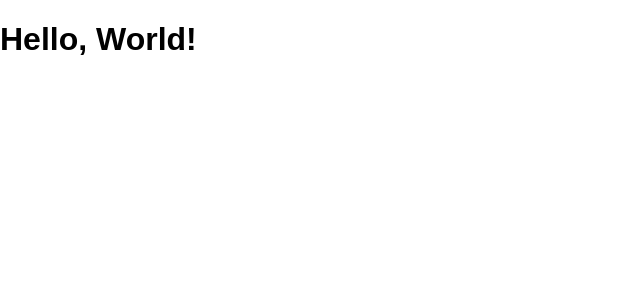
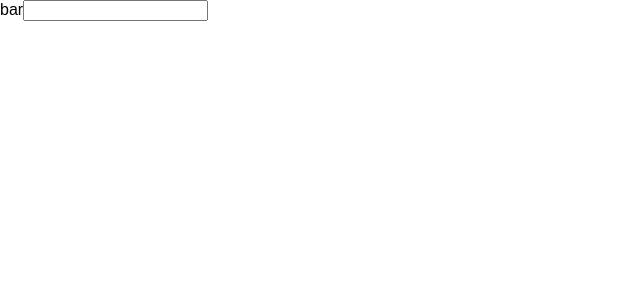
Before and after one commit to MpJunyaSato/udemy-react-redux-crud-application, a React (Create React App) app: page / in a window 1280 px wide. Shown: the top 300 px of the page, without its empty margins (0-640 px from the left). Built offline with nearby package versions, Linux system fonts and the light colour scheme.

Commit message:
learn jsx syntax

```diff
--- a/src/App.js
+++ b/src/App.js
@@ -1,10 +1,32 @@
 import React, {Component} from 'react';
 
+// class App extends Component {
+//   render() {
+//     const greeting = 'Hi, Tom!'
+//     const dom = <h1 className="foo">{greeting}</h1>
+//     return dom;
+//   }
+// }
+// class App extends Component {
+//   render() {
+//     return <input type="text" onChange={() => {console.log("I am clicked")}} />;
+//   }
+// }
 class App extends Component {
   render() {
-    return <h1>Hello, World!</h1>;
+    return (
+        <React.Fragment>
+          <label htmlFor="bar">bar</label>
+          <input type="text" onChange={() => {console.log("I am clicked")}} />
+        </React.Fragment>
+    )
   }
 }
+// class App extends Component {
+//   render() {
+//     return <div>Hello, World!</div>;
+//   }
+// }
 // class App extends Component {
 //   render() {
 //     return React.createElement(
```
